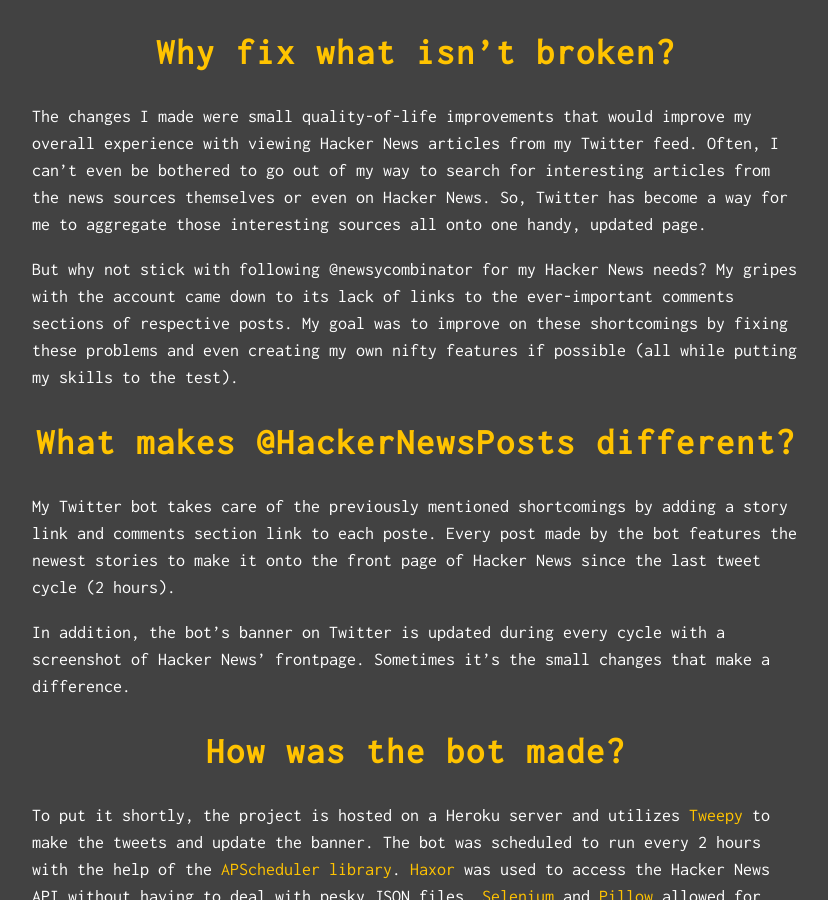
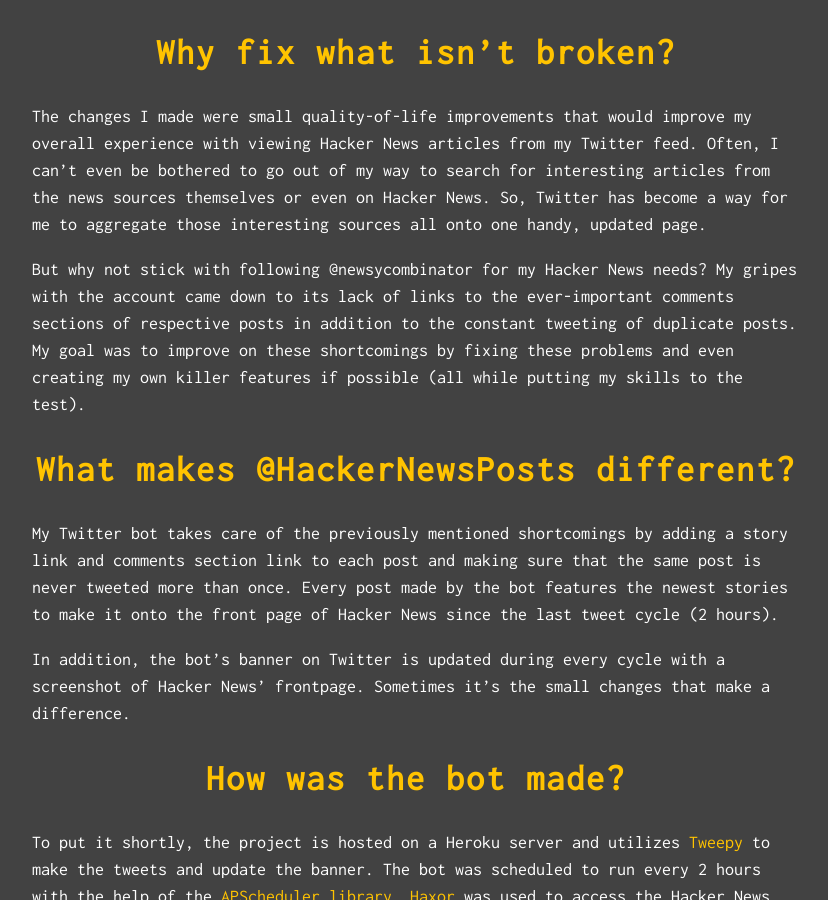
Before and after one commit to justintranjt/justintranjt.github.io, a Jekyll site: the page built from _projects/2017-08-29-hacker-news-twitter-bot.md, in a window 1280 px wide and 900 px high, scrolled down 1201 px. Shown: the whole window, without its empty margins (224-1052 px from the left). Built offline with Jekyll 4.4.1, drawn with Linux system fonts in a browser that asks for light colours.

Commit message:
Update 2017-08-29-hacker-news-twitter-bot.md

```diff
--- a/_projects/2017-08-29-hacker-news-twitter-bot.md
+++ b/_projects/2017-08-29-hacker-news-twitter-bot.md
@@ -15,11 +15,11 @@
 
 The changes I made were small quality-of-life improvements that would improve my overall experience with viewing Hacker News articles from my Twitter feed. Often, I can't even be bothered to go out of my way to search for interesting articles from the news sources themselves or even on Hacker News. So, Twitter has become a way for me to aggregate those interesting sources all onto one handy, updated page.
 
-But why not stick with following @newsycombinator for my Hacker News needs? My gripes with the account came down to its lack of links to the ever-important comments sections of respective posts. My goal was to improve on these shortcomings by fixing these problems and even creating my own nifty features if possible (all while putting my skills to the test).
+But why not stick with following @newsycombinator for my Hacker News needs? My gripes with the account came down to its lack of links to the ever-important comments sections of respective posts in addition to the constant tweeting of duplicate posts. My goal was to improve on these shortcomings by fixing these problems and even creating my own killer features if possible (all while putting my skills to the test).
 
 # What makes [@HackerNewsPosts](https://twitter.com/HackerNewsPosts) different?
 
-My Twitter bot takes care of the previously mentioned shortcomings by adding a story link and comments section link to each poste. Every post made by the bot features the newest stories to make it onto the front page of Hacker News since the last tweet cycle (2 hours).
+My Twitter bot takes care of the previously mentioned shortcomings by adding a story link and comments section link to each post and making sure that the same post is never tweeted more than once. Every post made by the bot features the newest stories to make it onto the front page of Hacker News since the last tweet cycle (2 hours).
 
 In addition, the bot's banner on Twitter is updated during every cycle with a screenshot of Hacker News' frontpage. Sometimes it's the small changes that make a difference.
 
```
